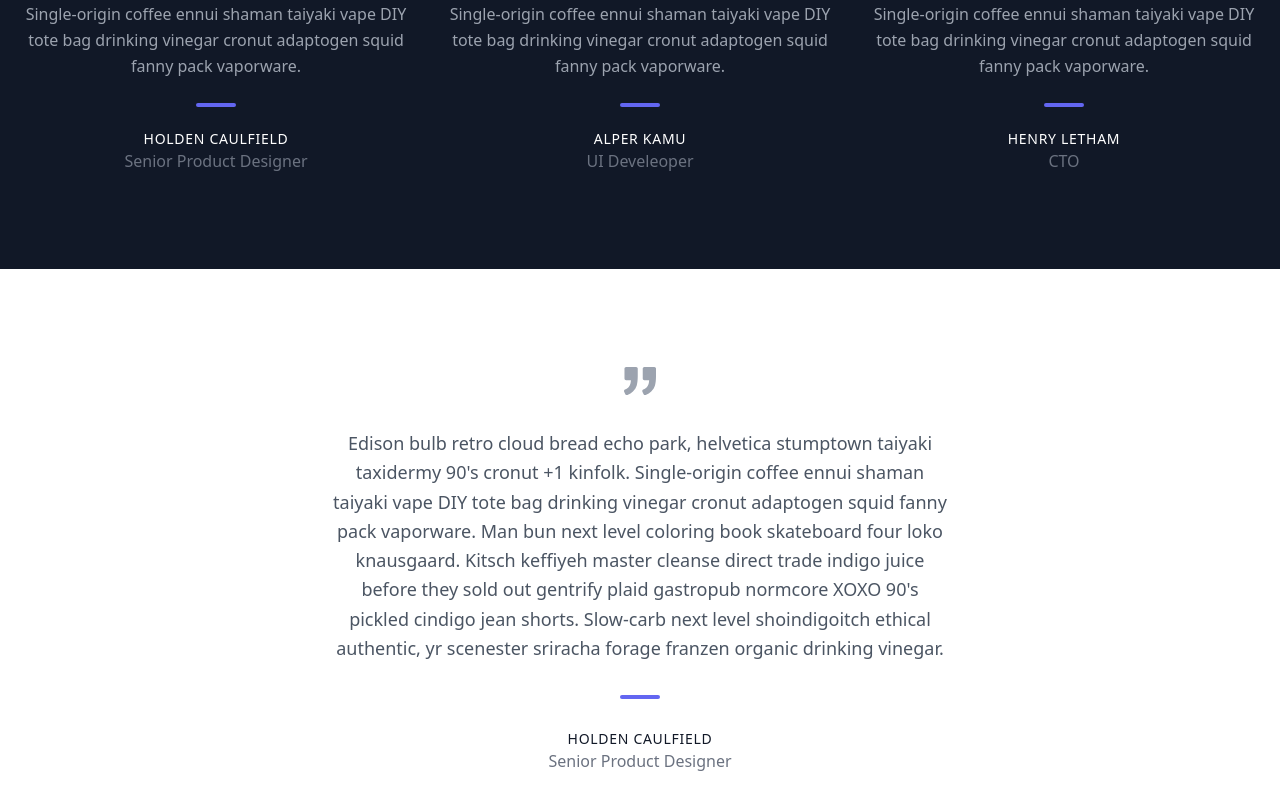
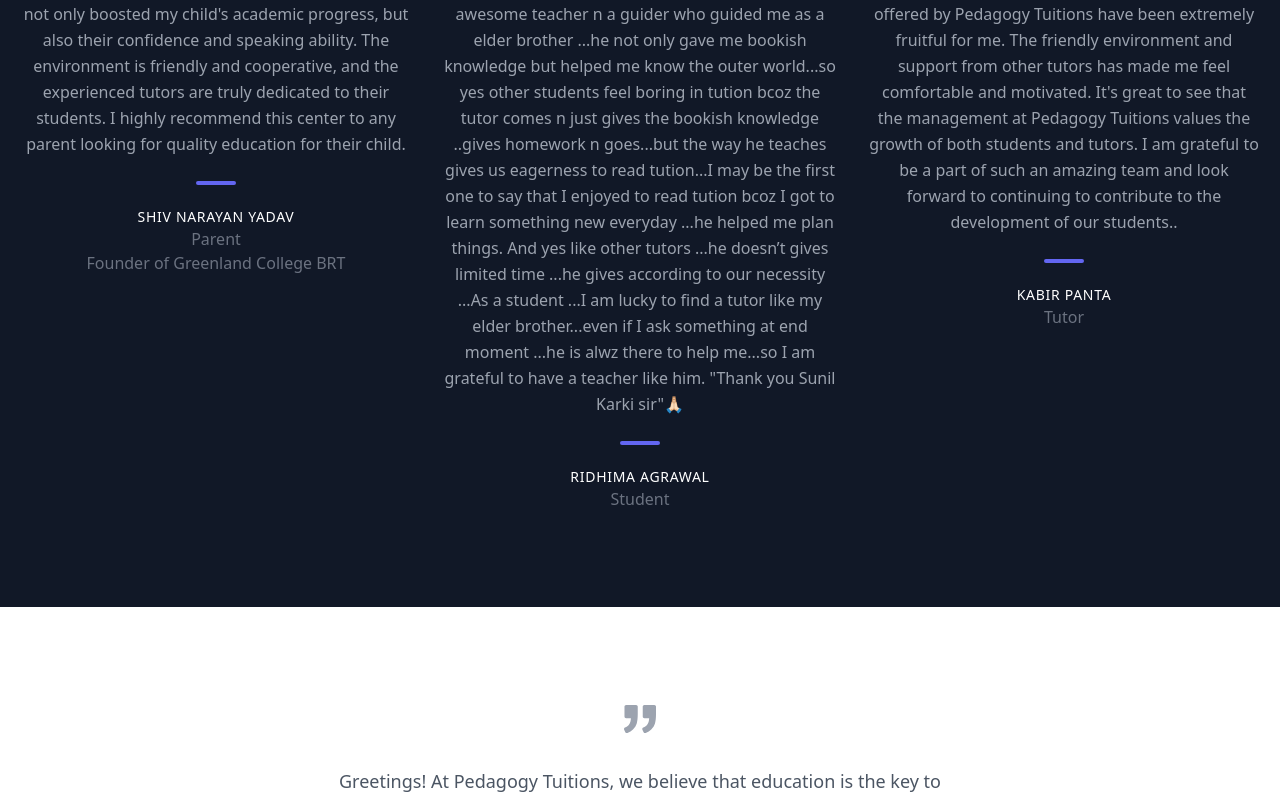
Before and after one commit to Nischal1101/Project, a React (Create React App) app: page / in a window 1280 px wide. Shown: the part 1270-2064 px from the top of the page. Built offline with nearby package versions, Linux system fonts and the light colour scheme.

Commit message:
suil done

```diff
--- a/src/components/Others.js
+++ b/src/components/Others.js
@@ -9,28 +9,35 @@
       <div className="lg:w-1/3 lg:mb-0 mb-6 p-4">
         <div className="h-full text-center">
           <img alt="testimonial" className="w-20 h-20 mb-8 object-cover object-center rounded-full inline-block border-2 border-gray-800 bg-gray-800 bg-opacity-10" src="https://dummyimage.com/302x302"/>
-          <p className="leading-relaxed">Edison bulb retro cloud bread echo park, helvetica stumptown taiyaki taxidermy 90's cronut +1 kinfolk. Single-origin coffee ennui shaman taiyaki vape DIY tote bag drinking vinegar cronut adaptogen squid fanny pack vaporware.</p>
+          <p className="leading-relaxed">I'm so grateful that I found this tuition center for my child! The monthly tests and competitions have not only boosted my child's academic progress, but also their confidence and speaking ability. The environment is friendly and cooperative,
+           and the experienced tutors are truly dedicated to their students. I highly recommend this center to any parent looking for quality education for their child.</p>
           <span className="inline-block h-1 w-10 rounded bg-indigo-500 mt-6 mb-4"></span>
-          <h2 className="text-white font-medium title-font tracking-wider text-sm">HOLDEN CAULFIELD</h2>
-          <p className="text-gray-500">Senior Product Designer</p>
+          <h2 className="text-white font-medium title-font tracking-wider text-sm">SHIV NARAYAN YADAV</h2>
+          <p className="text-gray-500">Parent<br></br> Founder of Greenland College BRT</p>
         </div>
       </div>
       <div className="lg:w-1/3 lg:mb-0 mb-6 p-4">
         <div className="h-full text-center">
           <img alt="testimonial" className="w-20 h-20 mb-8 object-cover object-center rounded-full inline-block border-2 border-gray-800 bg-gray-800 bg-opacity-10" src="https://dummyimage.com/300x300"/>
-          <p className="leading-relaxed">Edison bulb retro cloud bread echo park, helvetica stumptown taiyaki taxidermy 90's cronut +1 kinfolk. Single-origin coffee ennui shaman taiyaki vape DIY tote bag drinking vinegar cronut adaptogen squid fanny pack vaporware.</p>
+          <p className="leading-relaxed">So yesss...I luckily got the opportunity to learn from Sunilkarkee Sir (@Pedagogy tutions)....🙏
+He is an awesome teacher n a guider who guided me as a elder brother ...he not only gave me bookish knowledge but helped me know the outer world...so yes other students feel boring in tution bcoz the tutor comes n just gives the bookish knowledge ..gives homework n goes...but the way he teaches gives us eagerness to read tution...I may be the first one to say that I enjoyed to read tution bcoz I got to learn something new everyday ...he helped me plan things. And yes like other tutors ...he doesn’t gives limited time ...he gives according to our necessity ...As a student ...I am lucky to find a tutor like my elder brother...even if I ask something at end moment ...he is alwz there to help me...so I am grateful to have a teacher like him.
+"Thank you Sunil Karki  sir"🙏🏻</p>
           <span className="inline-block h-1 w-10 rounded bg-indigo-500 mt-6 mb-4"></span>
-          <h2 className="text-white font-medium title-font tracking-wider text-sm">ALPER KAMU</h2>
-          <p className="text-gray-500">UI Develeoper</p>
+          <h2 className="text-white font-medium title-font tracking-wider text-sm">RIDHIMA AGRAWAL</h2>
+          <p className="text-gray-500">Student</p>
         </div>
       </div>
       <div className="lg:w-1/3 lg:mb-0 p-4">
         <div className="h-full text-center">
           <img alt="testimonial" className="w-20 h-20 mb-8 object-cover object-center rounded-full inline-block border-2 border-gray-800 bg-gray-800 bg-opacity-10" src="https://dummyimage.com/305x305"/>
-          <p className="leading-relaxed">Edison bulb retro cloud bread echo park, helvetica stumptown taiyaki taxidermy 90's cronut +1 kinfolk. Single-origin coffee ennui shaman taiyaki vape DIY tote bag drinking vinegar cronut adaptogen squid fanny pack vaporware.</p>
+          <p className="leading-relaxed">I would like to share my experience as a tutor at Pedagogy Tuitions. The trainings and
+           webinars offered by Pedagogy Tuitions have been extremely fruitful for me. The friendly environment and support
+            from other tutors has made me feel comfortable and motivated. It's great to see that the management at Pedagogy
+             Tuitions values the growth of both students and tutors. I am grateful to be a part of such an amazing team and
+              look forward to continuing to contribute to the development of our students..</p>
           <span className="inline-block h-1 w-10 rounded bg-indigo-500 mt-6 mb-4"></span>
-          <h2 className="text-white font-medium title-font tracking-wider text-sm">HENRY LETHAM</h2>
-          <p className="text-gray-500">CTO</p>
+          <h2 className="text-white font-medium title-font tracking-wider text-sm">KABIR PANTA</h2>
+          <p className="text-gray-500">Tutor</p>
         </div>
       </div>
     </div>
--- a/src/components/Testimonial.js
+++ b/src/components/Testimonial.js
@@ -15,21 +15,23 @@
               <path d="M925.036 57.197h-304c-27.6 0-50 22.4-50 50v304c0 27.601 22.4 50 50 50h145.5c-1.9 79.601-20.4 143.3-55.4 191.2-27.6 37.8-69.399 69.1-125.3 93.8-25.7 11.3-36.8 41.7-24.8 67.101l36 76c11.6 24.399 40.3 35.1 65.1 24.399 66.2-28.6 122.101-64.8 167.7-108.8 55.601-53.7 93.7-114.3 114.3-181.9 20.601-67.6 30.9-159.8 30.9-276.8v-239c0-27.599-22.401-50-50-50zM106.036 913.497c65.4-28.5 121-64.699 166.9-108.6 56.1-53.7 94.4-114.1 115-181.2 20.6-67.1 30.899-159.6 30.899-277.5v-239c0-27.6-22.399-50-50-50h-304c-27.6 0-50 22.4-50 50v304c0 27.601 22.4 50 50 50h145.5c-1.9 79.601-20.4 143.3-55.4 191.2-27.6 37.8-69.4 69.1-125.3 93.8-25.7 11.3-36.8 41.7-24.8 67.101l35.9 75.8c11.601 24.399 40.501 35.2 65.301 24.399z"></path>
             </svg>
             <p class="leading-relaxed text-lg">
-              Edison bulb retro cloud bread echo park, helvetica stumptown
-              taiyaki taxidermy 90's cronut +1 kinfolk. Single-origin coffee
-              ennui shaman taiyaki vape DIY tote bag drinking vinegar cronut
-              adaptogen squid fanny pack vaporware. Man bun next level coloring
-              book skateboard four loko knausgaard. Kitsch keffiyeh master
-              cleanse direct trade indigo juice before they sold out gentrify
-              plaid gastropub normcore XOXO 90's pickled cindigo jean shorts.
-              Slow-carb next level shoindigoitch ethical authentic, yr scenester
-              sriracha forage franzen organic drinking vinegar.
+            Greetings!
+
+At Pedagogy Tuitions, we believe that education is the key to success, and we are dedicated to providing personalized learning to every student. We offer a 3-day trial so that parents and students can experience our teaching methods and decide if we are the right fit for them. We value regular feedback and suggestions from parents and students to improve our teaching strategies.
+
+We conduct monthly examinations and competitions to assess the progress of our students and to encourage healthy competition. Our webinars and training sessions for both students and tutors are designed to enhance their skills and knowledge.
+
+We have a team of experienced and qualified tutors who are passionate about teaching and are committed to providing quality education. Our focus is on personalized learning to ensure that every student gets the attention and guidance they need to excel in their academic journey.
+
+Thank you for choosing Pedagogy Tuitions as your partner in education. We look forward to helping your child reach their full potential.
+
+Best regards,
             </p>
             <span class="inline-block h-1 w-10 rounded bg-indigo-500 mt-8 mb-6"></span>
             <h2 class="text-gray-900 font-medium title-font tracking-wider text-sm">
-              HOLDEN CAULFIELD
+              SUNIL KARKI
             </h2>
-            <p class="text-gray-500">Senior Product Designer</p>
+            <p class="text-gray-500">Founder and CEO of Pedagogy Tuitions</p>
           </div>
         </div>
       </section>
```
